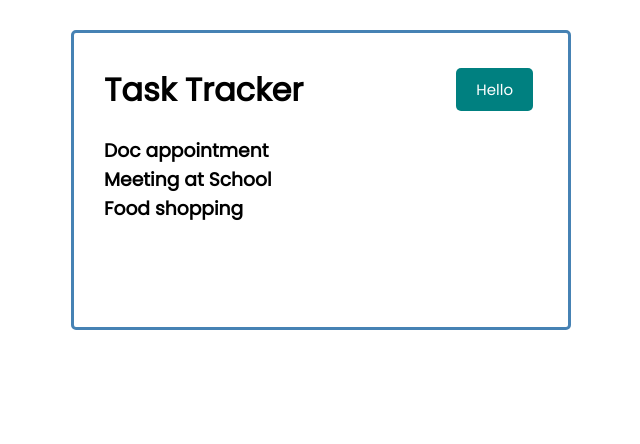
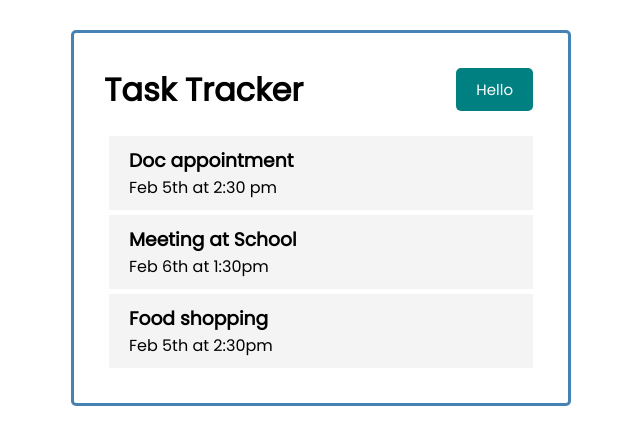
Before and after one commit to StringAna/react-task-tracker, a React (Create React App) app: page / in a window 1280 px wide. Shown: the top 444 px of the page, without its empty margins (319-959 px from the left). Built offline with nearby package versions, Linux system fonts and the light colour scheme.

Commit message:
Creating and linking Task.js with Tasks.js

```diff
--- /dev/null
+++ b/src/components/Task.js
@@ -0,0 +1,10 @@
+const Task = ({ task }) => {
+  return (
+    <div className="task">
+      <h3>{task.text}</h3>
+      <p>{task.day}</p>
+    </div>
+  );
+};
+
+export default Task;
--- a/src/components/Tasks.js
+++ b/src/components/Tasks.js
@@ -1,3 +1,5 @@
+import Task from "./Task";
+
 const Tasks = ({ tasks }) => {
   return (
     <div>
@@ -5,7 +7,7 @@
       map takes in a function,
       for each task,return text of the task. */}
       {tasks.map((task) => (
-        <h3 key={task.id}>{task.text}</h3>
+        <Task key={task.id} task={task} />
       ))}
     </div>
   );
```
